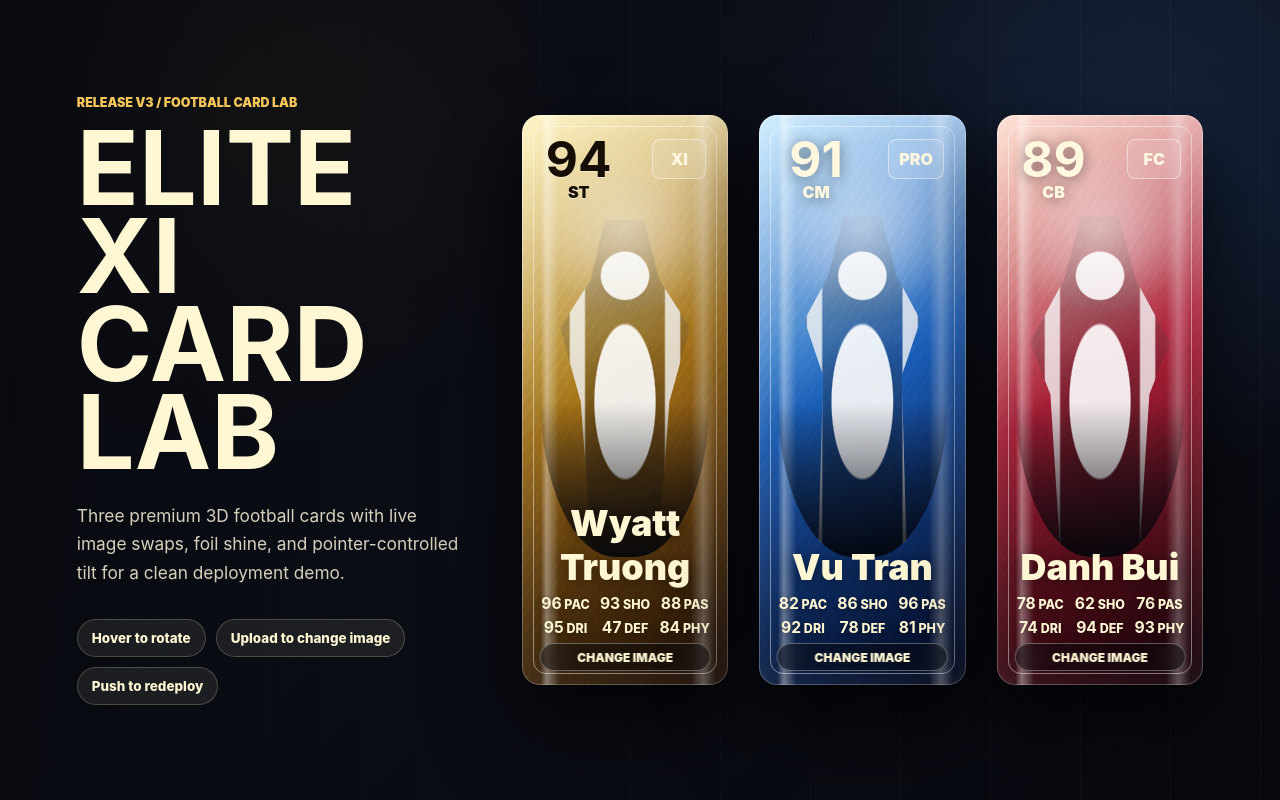
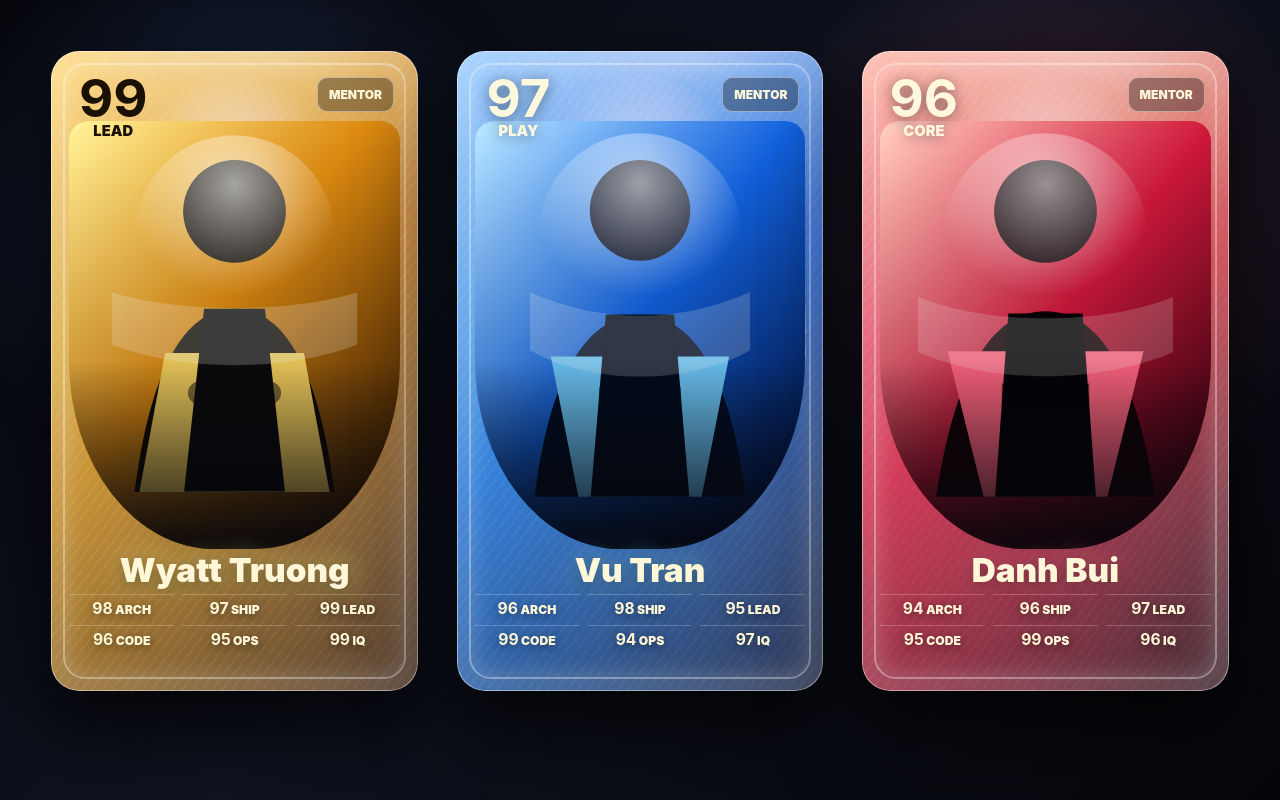
Before and after one commit to mJota666/threejs-ec2-jenkins-demo, a website built with Vite: page index.html in a window 1280 px wide. Built offline with nearby package versions, Linux system fonts and the light colour scheme.

Commit message:
fix: improve ux

```diff
--- a/index.html
+++ b/index.html
@@ -3,108 +3,80 @@
   <head>
     <meta charset="UTF-8" />
     <meta name="viewport" content="width=device-width, initial-scale=1.0" />
-    <meta name="description" content="Interactive 3D football player card landing page." />
-    <title>Elite XI Card Lab</title>
+    <meta name="description" content="Interactive 3D mentor football cards." />
+    <title>Mentor Card Showcase</title>
   </head>
   <body>
-    <main id="app">
-      <section class="hero" aria-label="Elite football card landing page">
-        <div class="hero-copy">
-          <p class="eyebrow">Release v3 / Football Card Lab</p>
-          <h1>Elite XI Card Lab</h1>
-          <p>
-            Three premium 3D football cards with live image swaps, foil shine,
-            and pointer-controlled tilt for a clean deployment demo.
-          </p>
-          <div class="demo-strip">
-            <span>Hover to rotate</span>
-            <span>Upload to change image</span>
-            <span>Push to redeploy</span>
-          </div>
-        </div>
-
-        <div class="card-stage" aria-label="Interactive football cards">
+    <main id="app" aria-label="3D mentor card showcase">
+      <section class="card-stage">
         <article class="player-card card-gold" data-card>
           <div class="card-inner">
-              <div class="card-rim"></div>
+            <div class="energy-ring"></div>
             <div class="card-meta">
-                <strong>94</strong>
-                <span>ST</span>
+              <strong>99</strong>
+              <span>LEAD</span>
             </div>
-              <div class="club-mark">XI</div>
+            <div class="club-mark">MENTOR</div>
             <div class="player-frame">
-                <div class="player-photo striker"></div>
+              <div class="player-photo" style="--mentor-image: url('/mentors/wyatt.svg')"></div>
             </div>
             <div class="player-name">Wyatt Truong</div>
             <div class="stat-grid">
-                <span><b>96</b> PAC</span>
-                <span><b>93</b> SHO</span>
-                <span><b>88</b> PAS</span>
-                <span><b>95</b> DRI</span>
-                <span><b>47</b> DEF</span>
-                <span><b>84</b> PHY</span>
+              <span><b>98</b> ARCH</span>
+              <span><b>97</b> SHIP</span>
+              <span><b>99</b> LEAD</span>
+              <span><b>96</b> CODE</span>
+              <span><b>95</b> OPS</span>
+              <span><b>99</b> IQ</span>
             </div>
-              <label class="image-picker">
-                <input type="file" accept="image/*" data-image-input />
-                Change image
-              </label>
           </div>
         </article>
 
         <article class="player-card card-blue" data-card>
           <div class="card-inner">
-              <div class="card-rim"></div>
+            <div class="energy-ring"></div>
             <div class="card-meta">
-                <strong>91</strong>
-                <span>CM</span>
+              <strong>97</strong>
+              <span>PLAY</span>
             </div>
-              <div class="club-mark">PRO</div>
+            <div class="club-mark">MENTOR</div>
             <div class="player-frame">
-                <div class="player-photo playmaker"></div>
+              <div class="player-photo" style="--mentor-image: url('/mentors/vu.svg')"></div>
             </div>
             <div class="player-name">Vu Tran</div>
             <div class="stat-grid">
-                <span><b>82</b> PAC</span>
-                <span><b>86</b> SHO</span>
-                <span><b>96</b> PAS</span>
-                <span><b>92</b> DRI</span>
-                <span><b>78</b> DEF</span>
-                <span><b>81</b> PHY</span>
+              <span><b>96</b> ARCH</span>
+              <span><b>98</b> SHIP</span>
+              <span><b>95</b> LEAD</span>
+              <span><b>99</b> CODE</span>
+              <span><b>94</b> OPS</span>
+              <span><b>97</b> IQ</span>
             </div>
-              <label class="image-picker">
-                <input type="file" accept="image/*" data-image-input />
-                Change image
-              </label>
           </div>
         </article>
 
         <article class="player-card card-red" data-card>
           <div class="card-inner">
-              <div class="card-rim"></div>
+            <div class="energy-ring"></div>
             <div class="card-meta">
-                <strong>89</strong>
-                <span>CB</span>
+              <strong>96</strong>
+              <span>CORE</span>
             </div>
-              <div class="club-mark">FC</div>
+            <div class="club-mark">MENTOR</div>
             <div class="player-frame">
-                <div class="player-photo guardian"></div>
+              <div class="player-photo" style="--mentor-image: url('/mentors/danh.svg')"></div>
             </div>
             <div class="player-name">Danh Bui</div>
             <div class="stat-grid">
-                <span><b>78</b> PAC</span>
-                <span><b>62</b> SHO</span>
-                <span><b>76</b> PAS</span>
-                <span><b>74</b> DRI</span>
-                <span><b>94</b> DEF</span>
-                <span><b>93</b> PHY</span>
+              <span><b>94</b> ARCH</span>
+              <span><b>96</b> SHIP</span>
+              <span><b>97</b> LEAD</span>
+              <span><b>95</b> CODE</span>
+              <span><b>99</b> OPS</span>
+              <span><b>96</b> IQ</span>
             </div>
-              <label class="image-picker">
-                <input type="file" accept="image/*" data-image-input />
-                Change image
-              </label>
           </div>
         </article>
-        </div>
       </section>
     </main>
     <script type="module" src="/src/main.ts"></script>
--- a/src/main.ts
+++ b/src/main.ts
@@ -1,7 +1,7 @@
 import './styles.css';
 
 const cards = Array.from(document.querySelectorAll<HTMLElement>('[data-card]'));
-const maxTilt = 14;
+const maxTilt = 8;
 
 const setTilt = (card: HTMLElement, clientX: number, clientY: number) => {
   const rect = card.getBoundingClientRect();
@@ -14,39 +14,25 @@ const setTilt = (card: HTMLElement, clientX: number, clientY: number) => {
   card.style.setProperty('--rotate-y', `${rotateY.toFixed(2)}deg`);
   card.style.setProperty('--shine-x', `${(x * 100).toFixed(1)}%`);
   card.style.setProperty('--shine-y', `${(y * 100).toFixed(1)}%`);
+  card.dataset.active = 'true';
 };
 
 cards.forEach((card) => {
-  const input = card.querySelector<HTMLInputElement>('[data-image-input]');
-  const photo = card.querySelector<HTMLElement>('.player-photo');
-
   card.addEventListener('pointermove', (event) => {
     setTilt(card, event.clientX, event.clientY);
   });
 
   card.addEventListener('pointerleave', () => {
+    card.dataset.active = 'leaving';
     card.style.setProperty('--rotate-x', '0deg');
     card.style.setProperty('--rotate-y', '0deg');
     card.style.setProperty('--shine-x', '50%');
-    card.style.setProperty('--shine-y', '20%');
+    card.style.setProperty('--shine-y', '18%');
   });
 
-  input?.addEventListener('change', () => {
-    const file = input.files?.[0];
-
-    if (!file || !photo) {
-      return;
+  card.addEventListener('transitionend', (event) => {
+    if (event.propertyName === 'transform' && card.dataset.active === 'leaving') {
+      card.dataset.active = 'false';
     }
-
-    const reader = new FileReader();
-
-    reader.addEventListener('load', () => {
-      if (typeof reader.result === 'string') {
-        photo.classList.add('has-custom-image');
-        photo.style.backgroundImage = `linear-gradient(180deg, rgb(255 255 255 / 0) 0%, rgb(5 8 18 / 0.28) 100%), url("${reader.result}")`;
-      }
-    });
-
-    reader.readAsDataURL(file);
   });
 });
--- a/src/styles.css
+++ b/src/styles.css
@@ -1,6 +1,6 @@
 :root {
-  color: #f7f2df;
-  background: #080a10;
+  color: #fff7d8;
+  background: #06070c;
   font-family:
     Inter, ui-sans-serif, system-ui, -apple-system, BlinkMacSystemFont, "Segoe UI",
     sans-serif;
@@ -17,6 +17,7 @@
 html,
 body,
 #app {
+  width: 100%;
   min-width: 320px;
   min-height: 100%;
   margin: 0;
@@ -26,89 +27,25 @@ body {
   min-height: 100vh;
   overflow-x: hidden;
   background:
-    radial-gradient(circle at 18% 14%, rgb(245 195 79 / 0.2), transparent 28%),
-    radial-gradient(circle at 88% 18%, rgb(73 145 255 / 0.22), transparent 26%),
-    linear-gradient(135deg, #080a10 0%, #111522 44%, #07080d 100%);
+    radial-gradient(circle at 50% 42%, rgb(255 212 95 / 0.18), transparent 20%),
+    radial-gradient(circle at 18% 26%, rgb(75 146 255 / 0.22), transparent 24%),
+    radial-gradient(circle at 82% 28%, rgb(255 78 116 / 0.2), transparent 25%),
+    linear-gradient(135deg, #06070c 0%, #101421 48%, #05060a 100%);
 }
 
-.hero {
-  position: relative;
-  min-height: 100vh;
+#app {
   display: grid;
-  grid-template-columns: minmax(280px, 0.78fr) minmax(620px, 1.35fr);
-  align-items: center;
-  gap: clamp(28px, 4vw, 72px);
-  padding: clamp(28px, 6vw, 86px);
-  overflow: hidden;
-}
-
-.hero::before {
-  content: "";
-  position: absolute;
-  inset: 0;
-  background:
-    linear-gradient(90deg, rgb(8 10 16 / 0.96) 0%, rgb(8 10 16 / 0.72) 32%, rgb(8 10 16 / 0.18) 100%),
-    repeating-linear-gradient(90deg, rgb(255 255 255 / 0.045) 0 1px, transparent 1px 90px);
-  pointer-events: none;
-}
-
-.hero-copy,
-.card-stage {
-  position: relative;
-  z-index: 1;
-}
-
-.eyebrow {
-  margin: 0 0 14px;
-  color: #f6c65b;
-  font-size: 0.78rem;
-  font-weight: 900;
-  letter-spacing: 0;
-  text-transform: uppercase;
-}
-
-h1 {
-  max-width: 9ch;
-  margin: 0;
-  color: #fff7d4;
-  font-size: clamp(3.6rem, 8vw, 7.8rem);
-  line-height: 0.86;
-  letter-spacing: 0;
-  text-transform: uppercase;
-}
-
-.hero-copy p:not(.eyebrow) {
-  max-width: 35rem;
-  margin: 26px 0 0;
-  color: #d7d0bd;
-  font-size: clamp(1rem, 1.35vw, 1.16rem);
-  line-height: 1.65;
-}
-
-.demo-strip {
-  display: flex;
-  flex-wrap: wrap;
-  gap: 10px;
-  margin-top: 32px;
-}
-
-.demo-strip span {
-  border: 1px solid rgb(255 247 212 / 0.22);
-  border-radius: 999px;
-  background: rgb(255 247 212 / 0.08);
-  color: #fff7d4;
-  padding: 10px 14px;
-  font-size: 0.84rem;
-  font-weight: 800;
-  white-space: nowrap;
-  backdrop-filter: blur(14px);
+  place-items: center;
+  padding: clamp(22px, 4vw, 64px);
 }
 
 .card-stage {
+  width: min(1280px, 100%);
   display: grid;
-  grid-template-columns: repeat(3, minmax(180px, 1fr));
-  gap: clamp(16px, 2.4vw, 34px);
-  perspective: 1300px;
+  grid-template-columns: repeat(3, minmax(230px, 1fr));
+  gap: clamp(20px, 3vw, 44px);
+  align-items: center;
+  perspective: 1500px;
   transform-style: preserve-3d;
 }
 
@@ -116,37 +53,44 @@ h1 {
   --rotate-x: 0deg;
   --rotate-y: 0deg;
   --shine-x: 50%;
-  --shine-y: 20%;
+  --shine-y: 18%;
   position: relative;
-  min-height: clamp(430px, 48vw, 570px);
-  border: 0;
-  border-radius: 18px;
-  transform: rotateX(var(--rotate-x)) rotateY(var(--rotate-y)) translateZ(0);
+  min-height: clamp(520px, 52vw, 640px);
   transform-style: preserve-3d;
-  transition:
-    transform 180ms ease,
-    filter 180ms ease;
-  filter: drop-shadow(0 34px 34px rgb(0 0 0 / 0.42));
+  transition: filter 160ms ease;
+  filter: drop-shadow(0 28px 24px rgb(0 0 0 / 0.42));
 }
 
 .player-card:hover {
-  z-index: 4;
+  z-index: 5;
+  filter: drop-shadow(0 32px 28px rgb(0 0 0 / 0.48));
 }
 
 .card-inner {
   position: absolute;
   inset: 0;
   overflow: hidden;
-  border-radius: 18px;
-  padding: 22px 20px 20px;
+  border-radius: 28px;
+  padding: 24px;
+  transform: rotateX(var(--rotate-x)) rotateY(var(--rotate-y));
   transform-style: preserve-3d;
+  transition: transform 90ms ease-out;
   background:
-    radial-gradient(circle at var(--shine-x) var(--shine-y), rgb(255 255 255 / 0.42), transparent 19%),
-    linear-gradient(145deg, var(--tone-a), var(--tone-b) 46%, var(--tone-c));
+    radial-gradient(circle at var(--shine-x) var(--shine-y), rgb(255 255 255 / 0.52), transparent 17%),
+    conic-gradient(from 145deg at 50% 42%, var(--foil-a), var(--foil-b), var(--foil-c), var(--foil-a)),
+    linear-gradient(145deg, var(--base-a), var(--base-b) 50%, var(--base-c));
   box-shadow:
-    inset 0 0 0 1px rgb(255 255 255 / 0.36),
-    inset 0 0 42px rgb(255 255 255 / 0.15),
-    0 28px 80px rgb(0 0 0 / 0.45);
+    inset 0 0 0 1px rgb(255 255 255 / 0.46),
+    inset 0 0 46px rgb(255 255 255 / 0.18),
+    0 32px 90px rgb(0 0 0 / 0.52);
+}
+
+.player-card[data-active="true"] .card-inner {
+  transition: none;
+}
+
+.player-card[data-active="leaving"] .card-inner {
+  transition: transform 110ms ease-out;
 }
 
 .card-inner::before {
@@ -154,256 +98,214 @@ h1 {
   position: absolute;
   inset: -35%;
   background:
-    repeating-linear-gradient(115deg, rgb(255 255 255 / 0.12) 0 1px, transparent 1px 9px),
-    radial-gradient(circle, rgb(255 255 255 / 0.16), transparent 46%);
+    repeating-linear-gradient(118deg, rgb(255 255 255 / 0.16) 0 1px, transparent 1px 8px),
+    radial-gradient(circle at var(--shine-x) var(--shine-y), rgb(255 255 255 / 0.42), transparent 23%);
   mix-blend-mode: overlay;
-  transform: translateZ(38px) rotate(8deg);
+  opacity: 0.84;
+  transform: translateZ(54px) rotate(9deg);
   pointer-events: none;
 }
 
 .card-inner::after {
   content: "";
   position: absolute;
-  inset: 11px;
-  border: 1px solid rgb(255 255 255 / 0.44);
-  border-radius: 13px;
+  inset: 12px;
+  border: 2px solid rgb(255 255 255 / 0.38);
+  border-radius: 22px;
+  box-shadow:
+    inset 0 0 22px rgb(255 255 255 / 0.16),
+    0 0 26px rgb(255 255 255 / 0.12);
+  transform: translateZ(72px);
   pointer-events: none;
-  transform: translateZ(46px);
 }
 
 .card-gold {
-  --tone-a: #fff1a8;
-  --tone-b: #9f6a16;
-  --tone-c: #26120a;
-  --accent: #ffe48a;
+  --base-a: #ffed9d;
+  --base-b: #b27419;
+  --base-c: #2b1206;
+  --foil-a: rgb(255 255 255 / 0.18);
+  --foil-b: rgb(255 216 96 / 0.34);
+  --foil-c: rgb(255 111 70 / 0.18);
+  --accent: #ffe481;
 }
 
 .card-blue {
-  --tone-a: #b7e4ff;
-  --tone-b: #1958b7;
-  --tone-c: #070d2a;
-  --accent: #74c8ff;
+  --base-a: #bfe8ff;
+  --base-b: #175dc8;
+  --base-c: #050c2c;
+  --foil-a: rgb(255 255 255 / 0.18);
+  --foil-b: rgb(91 190 255 / 0.36);
+  --foil-c: rgb(90 95 255 / 0.22);
+  --accent: #84d4ff;
 }
 
 .card-red {
-  --tone-a: #ffd0bb;
-  --tone-b: #a21c32;
-  --tone-c: #19040b;
-  --accent: #ff6f84;
+  --base-a: #ffd3c5;
+  --base-b: #bd1f3b;
+  --base-c: #19030b;
+  --foil-a: rgb(255 255 255 / 0.18);
+  --foil-b: rgb(255 91 127 / 0.36);
+  --foil-c: rgb(255 195 98 / 0.2);
+  --accent: #ff708b;
 }
 
-.card-rim {
+.energy-ring {
   position: absolute;
-  inset: 0;
-  border-radius: 18px;
+  inset: 68px 18px 138px;
+  border-radius: 999px;
+  border: 1px solid rgb(255 255 255 / 0.24);
   background:
-    linear-gradient(90deg, transparent 0 9%, rgb(255 255 255 / 0.38) 12%, transparent 18% 82%, rgb(255 255 255 / 0.28) 88%, transparent 94%),
-    linear-gradient(180deg, rgb(255 255 255 / 0.32), transparent 42%, rgb(0 0 0 / 0.3));
-  transform: translateZ(30px);
+    radial-gradient(ellipse at center, transparent 50%, rgb(255 255 255 / 0.18) 51% 52%, transparent 53%),
+    repeating-conic-gradient(from 20deg, rgb(255 255 255 / 0.3) 0 7deg, transparent 7deg 18deg);
+  opacity: 0.72;
+  transform: translateZ(42px) rotateX(64deg);
   pointer-events: none;
 }
 
 .card-meta {
   position: relative;
-  z-index: 2;
-  width: 74px;
+  z-index: 3;
+  width: 76px;
   display: grid;
-  gap: 0;
-  color: #160d05;
+  color: #1b1004;
   text-align: center;
-  text-shadow: 0 1px 0 rgb(255 255 255 / 0.42);
-  transform: translateZ(78px);
+  transform: translateZ(100px);
 }
 
 .card-meta strong {
-  font-size: 3.1rem;
-  line-height: 0.9;
+  font-size: 3.3rem;
+  line-height: 0.88;
 }
 
 .card-meta span {
-  font-size: 1rem;
+  font-size: 0.92rem;
   font-weight: 950;
 }
 
 .card-blue .card-meta,
 .card-red .card-meta {
-  color: #fff7de;
-  text-shadow: 0 2px 14px rgb(0 0 0 / 0.46);
+  color: #fff8dd;
+  text-shadow: 0 2px 14px rgb(0 0 0 / 0.45);
 }
 
 .club-mark {
   position: absolute;
-  top: 24px;
-  right: 22px;
-  z-index: 2;
-  min-width: 54px;
-  border: 1px solid rgb(255 255 255 / 0.45);
-  border-radius: 8px;
-  background: rgb(255 255 255 / 0.12);
-  color: #fff7de;
-  padding: 9px 10px;
-  text-align: center;
+  top: 26px;
+  right: 24px;
+  z-index: 3;
+  border: 1px solid rgb(255 255 255 / 0.44);
+  border-radius: 10px;
+  background: rgb(6 7 12 / 0.34);
+  color: #fff7d8;
+  padding: 9px 11px;
+  font-size: 0.75rem;
   font-weight: 950;
-  transform: translateZ(76px);
-  backdrop-filter: blur(10px);
+  transform: translateZ(96px);
+  backdrop-filter: blur(12px);
 }
 
 .player-frame {
   position: absolute;
-  inset: 72px 18px 128px;
-  z-index: 1;
-  border-radius: 18px 18px 44% 44%;
+  inset: 70px 18px 142px;
+  z-index: 2;
   overflow: hidden;
-  transform: translateZ(58px);
+  border-radius: 20px 20px 44% 44%;
+  transform: translateZ(82px);
 }
 
 .player-frame::after {
   content: "";
   position: absolute;
-  inset: auto -12px 0;
-  height: 42%;
-  background: linear-gradient(0deg, rgb(5 7 13 / 0.88), transparent);
+  inset: auto -20px 0;
+  height: 44%;
+  background: linear-gradient(0deg, rgb(5 6 11 / 0.92), transparent);
+  pointer-events: none;
 }
 
 .player-photo {
   width: 100%;
   height: 100%;
-  background:
-    radial-gradient(circle at 50% 24%, rgb(255 255 255 / 0.88) 0 8%, transparent 8.5%),
-    linear-gradient(90deg, transparent 17%, rgb(255 255 255 / 0.76) 18% 26%, transparent 27%),
-    linear-gradient(90deg, transparent 73%, rgb(255 255 255 / 0.76) 74% 82%, transparent 83%),
-    radial-gradient(ellipse at 50% 58%, rgb(255 255 255 / 0.9) 0 25%, transparent 26%),
-    linear-gradient(180deg, rgb(255 255 255 / 0.1), rgb(0 0 0 / 0.18));
-  background-position: center;
+  background-image:
+    linear-gradient(180deg, rgb(255 255 255 / 0) 0%, rgb(5 6 11 / 0.2) 100%),
+    var(--mentor-image);
+  background-position: center top;
   background-repeat: no-repeat;
   background-size: cover;
-  filter: drop-shadow(0 18px 20px rgb(0 0 0 / 0.34));
-}
-
-.player-photo.striker {
-  clip-path: polygon(38% 9%, 61% 9%, 70% 25%, 88% 38%, 76% 58%, 69% 100%, 31% 100%, 24% 58%, 12% 38%, 30% 25%);
-}
-
-.player-photo.playmaker {
-  clip-path: polygon(39% 8%, 61% 8%, 70% 24%, 84% 36%, 73% 51%, 76% 100%, 24% 100%, 27% 51%, 16% 36%, 30% 24%);
-}
-
-.player-photo.guardian {
-  clip-path: polygon(39% 8%, 61% 8%, 71% 25%, 91% 42%, 79% 56%, 73% 100%, 27% 100%, 21% 56%, 9% 42%, 29% 25%);
-}
-
-.player-photo.has-custom-image {
-  clip-path: none;
-  background-size: cover;
-  background-position: center top;
+  filter:
+    drop-shadow(0 20px 20px rgb(0 0 0 / 0.34))
+    saturate(1.08)
+    contrast(1.04);
 }
 
 .player-name {
   position: absolute;
-  left: 20px;
-  right: 20px;
-  bottom: 96px;
-  z-index: 3;
-  color: #fff7d4;
-  font-size: clamp(1.6rem, 2.8vw, 2.25rem);
+  left: 18px;
+  right: 18px;
+  bottom: 104px;
+  z-index: 4;
+  color: #fff7d8;
+  font-size: clamp(1.55rem, 2.6vw, 2.15rem);
   font-weight: 950;
   letter-spacing: 0;
+  line-height: 1;
   text-align: center;
-  text-shadow: 0 3px 18px rgb(0 0 0 / 0.54);
-  transform: translateZ(88px);
+  text-shadow:
+    0 3px 18px rgb(0 0 0 / 0.58),
+    0 0 24px var(--accent);
+  transform: translateZ(112px);
 }
 
 .stat-grid {
   position: absolute;
   left: 18px;
   right: 18px;
-  bottom: 48px;
-  z-index: 3;
+  bottom: 42px;
+  z-index: 4;
   display: grid;
   grid-template-columns: repeat(3, minmax(0, 1fr));
-  gap: 5px 8px;
-  color: #fff7d4;
+  gap: 7px 8px;
+  color: #fff7d8;
   text-align: center;
-  transform: translateZ(82px);
+  transform: translateZ(104px);
 }
 
 .stat-grid span {
-  font-size: 0.78rem;
-  font-weight: 850;
-  text-shadow: 0 2px 10px rgb(0 0 0 / 0.45);
+  border-top: 1px solid rgb(255 255 255 / 0.22);
+  padding-top: 4px;
+  font-size: 0.76rem;
+  font-weight: 900;
+  text-shadow: 0 2px 10px rgb(0 0 0 / 0.48);
 }
 
 .stat-grid b {
   font-size: 0.98rem;
 }
 
-.image-picker {
-  position: absolute;
-  left: 50%;
-  bottom: 14px;
-  z-index: 5;
-  width: calc(100% - 36px);
-  min-height: 28px;
-  display: grid;
-  place-items: center;
-  border: 1px solid rgb(255 255 255 / 0.32);
-  border-radius: 999px;
-  background: rgb(5 7 13 / 0.44);
-  color: #fff7d4;
-  font-size: 0.75rem;
-  font-weight: 900;
-  text-transform: uppercase;
-  transform: translateX(-50%) translateZ(96px);
-  cursor: pointer;
-  backdrop-filter: blur(12px);
-}
-
-.image-picker:hover {
-  background: rgb(255 255 255 / 0.14);
-}
-
-.image-picker input {
-  position: absolute;
-  width: 1px;
-  height: 1px;
-  opacity: 0;
-  pointer-events: none;
-}
-
-@media (max-width: 1100px) {
-  .hero {
-    grid-template-columns: 1fr;
-    padding: 32px 22px 44px;
-  }
-
-  .hero::before {
-    background:
-      linear-gradient(180deg, rgb(8 10 16 / 0.94) 0%, rgb(8 10 16 / 0.72) 42%, rgb(8 10 16 / 0.24) 100%),
-      repeating-linear-gradient(90deg, rgb(255 255 255 / 0.045) 0 1px, transparent 1px 80px);
-  }
-
-  h1 {
-    max-width: 10ch;
-  }
-}
-
-@media (max-width: 760px) {
-  .hero {
-    gap: 28px;
-  }
-
-  h1 {
-    font-size: clamp(3rem, 16vw, 5rem);
+@media (max-width: 980px) {
+  #app {
+    align-items: start;
   }
 
   .card-stage {
     grid-template-columns: 1fr;
-    max-width: 360px;
-    margin: 0 auto;
-    width: 100%;
+    width: min(390px, 100%);
   }
 
   .player-card {
-    min-height: 510px;
+    min-height: 540px;
   }
 }
+
+@media (max-width: 420px) {
+  #app {
+    padding: 18px;
+  }
+
+  .player-card {
+    min-height: 500px;
+  }
+
+  .card-meta strong {
+    font-size: 2.8rem;
+  }
+}
```
Also changed, not shown: public/mentors/danh.svg (added), public/mentors/vu.svg (added), public/mentors/wyatt.svg (added). Lines whose indentation alone changed are shown as unchanged.
